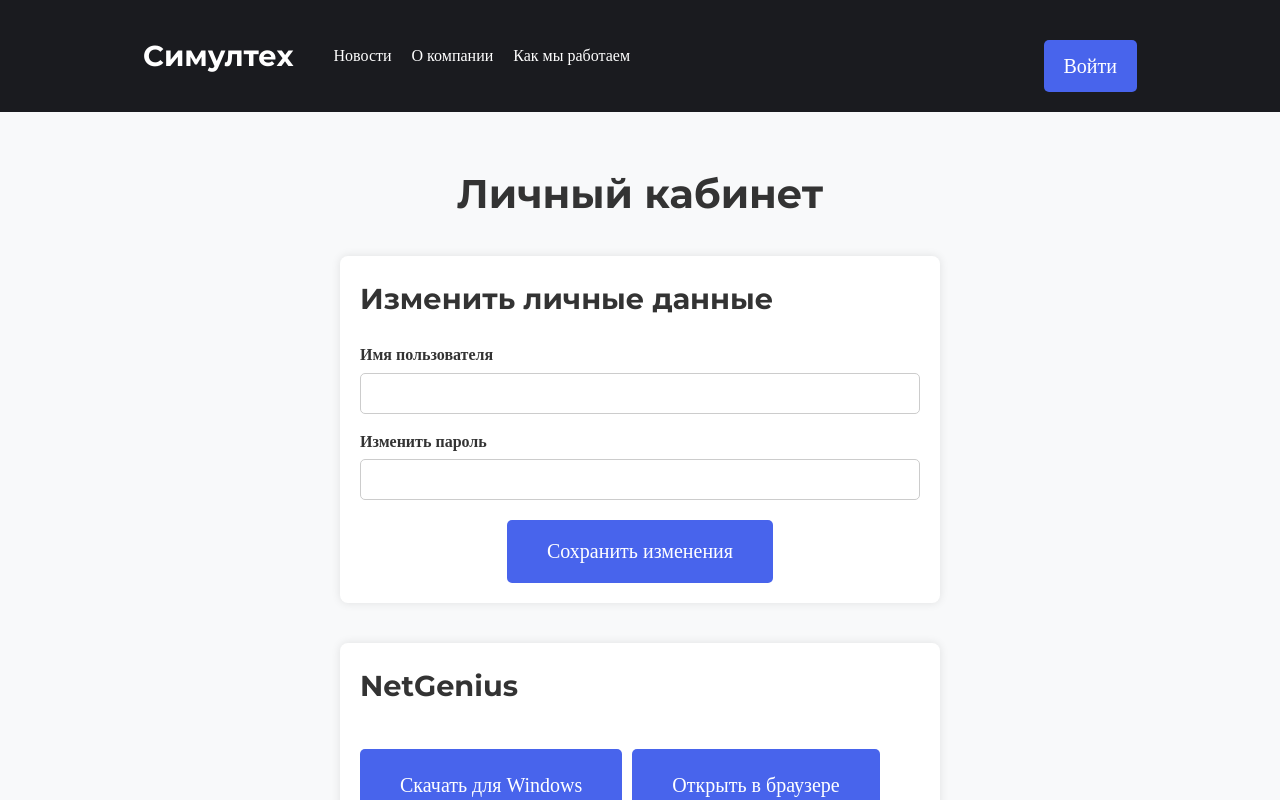
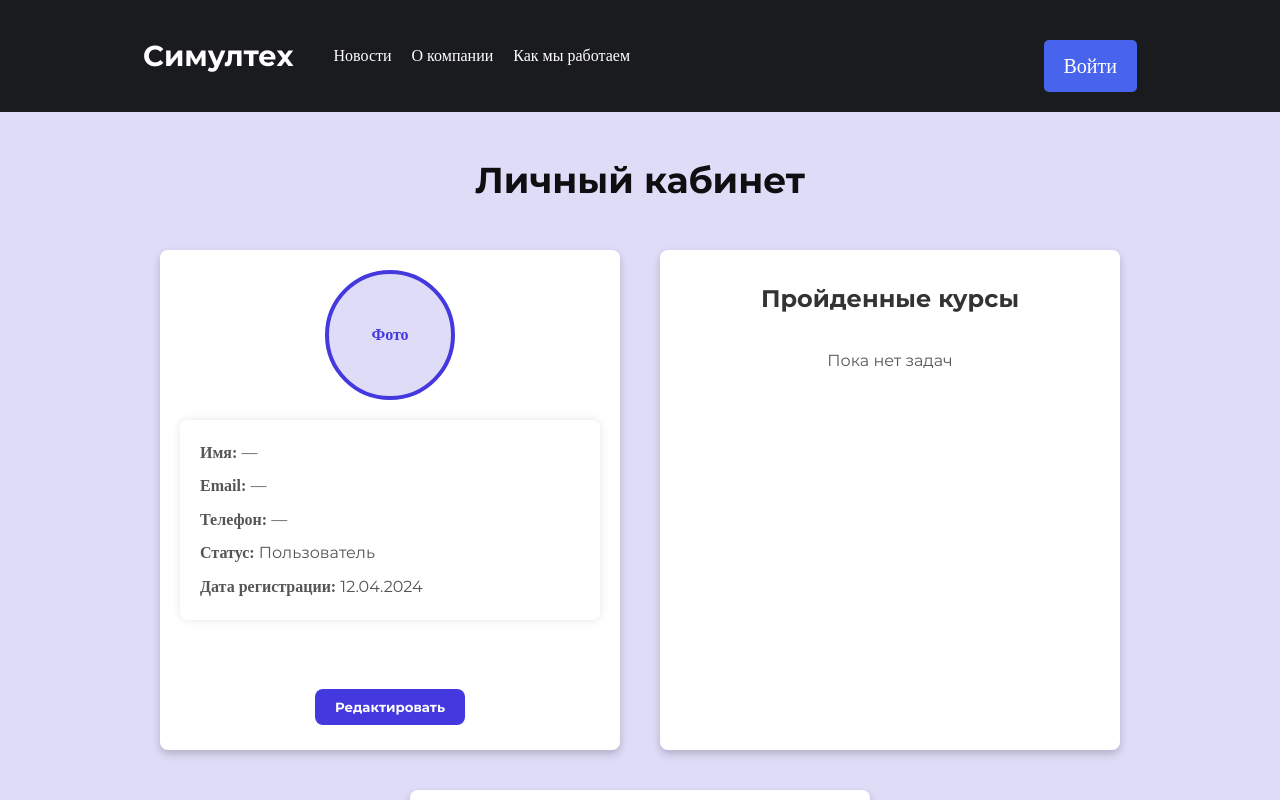
Before and after one commit to simulteh/frontend, a React (Create React App) app: page /profile in a window 1280 px wide. Shown: the top 800 px of the page. Built offline with nearby package versions, Linux system fonts and the light colour scheme.

Commit message:
Изменил страницу ProfilePage и добавил для неё CSS

```diff
--- a/src/components/AuthForm.jsx
+++ b/src/components/AuthForm.jsx
@@ -1,17 +1,28 @@
 import React, { useState } from 'react';
 import './AuthForm.css'; // Подключаем стили
+import { useNavigate } from 'react-router-dom';
+
 
 const AuthForm = () => {
+  const navigate = useNavigate();
   const [isLogin, setIsLogin] = useState(true); // Переключатель между входом и регистрацией
   const [email, setEmail] = useState('');
   const [password, setPassword] = useState('');
 
   const handleSubmit = (e) => {
     e.preventDefault();
-    console.log('Email:', email);
-    console.log('Password:', password);
-    // Здесь можно добавить логику для отправки данных на сервер
+
+    if (isLogin) {
+      if (email === 'testemail@simulteh.com' && password === '12345test') {
+        navigate('/profile'); // если логин/пароль совпадают
+      } else {
+        alert('Неверный логин или пароль');
+      }
+    } else {
+      alert('Регистрация пока не реализована');
+    }
   };
+
 
   return (
     <div className="auth-container">
--- /dev/null
+++ b/src/pages/ProfilePage.css
@@ -0,0 +1,113 @@
+.profile-container {
+  padding: 40px;
+  background-color: #DFDCF8;
+  min-height: 100vh;
+  font-family: sans-serif;
+}
+
+.profile-title {
+  text-align: center;
+  font-size: 36px;
+  margin-bottom: 40px;
+  color: #0F0F11;
+}
+
+.profile-cards {
+  display: flex;
+  gap: 40px;
+  justify-content: center;
+  flex-wrap: wrap;
+}
+
+.card {
+  background-color: #FFFFFF;
+  border-radius: 16px;
+  padding: 30px 25px;
+  width: 460px;
+  height: 500px;
+  box-shadow: 0 4px 16px rgba(0, 0, 0, 0.15);
+  display: flex;
+  flex-direction: column;
+  align-items: center;
+  position: relative;
+  box-sizing: border-box;
+}
+
+.profile-card {
+  text-align: center;
+}
+
+.profile-image-label {
+  cursor: pointer;
+  margin-bottom: 20px;
+}
+
+.profile-image {
+  width: 130px;
+  height: 130px;
+  border-radius: 50%;
+  object-fit: cover;
+  border: 4px solid #4439DE;
+}
+
+.profile-placeholder {
+  width: 130px;
+  height: 130px;
+  border-radius: 50%;
+  background-color: #DFDCF8;
+  border: 4px solid #4439DE;
+  display: flex;
+  align-items: center;
+  justify-content: center;
+  font-weight: bold;
+  color: #4439DE;
+  font-size: 16px;
+  user-select: none;
+}
+
+.profile-info {
+  width: 100%;
+  display: flex;
+  flex-direction: column;
+  gap: 8px;
+  margin-bottom: 70px; /* место для кнопки */
+  overflow-wrap: anywhere; /* перенос email */
+}
+
+.profile-info p {
+  margin: 0;
+  color: #0F0F11;
+  font-size: 15px;
+  text-align: left;
+}
+
+.profile-info input {
+  padding: 8px;
+  border-radius: 6px;
+  border: 1px solid #ccc;
+  font-size: 14px;
+}
+
+.edit-button {
+  position: absolute;
+  bottom: 25px;
+  left: 50%;
+  transform: translateX(-50%);
+  padding: 10px 20px;
+  background-color: #4439DE;
+  color: #FFFFFF;
+  border: none;
+  border-radius: 8px;
+  cursor: pointer;
+  font-weight: bold;
+}
+
+.scrollable-card {
+  overflow-y: auto;
+  text-align: center;
+}
+
+.placeholder-text {
+  color: gray;
+  margin-top: 20px;
+}
--- a/src/pages/ProfilePage.jsx
+++ b/src/pages/ProfilePage.jsx
@@ -1,20 +1,149 @@
-import React from 'react';
-import ProfileInfo from '../components/ProfileInfo';
-import DownloadSection from '../components/DownloadSection';
-import GradesTable from '../components/GradesTable';
-import '../ProfilePage.css'; // Обновленный путь к CSS файлу
+// Импорт React и CSS-файла со стилями
+import React, { useState } from 'react';
+import './ProfilePage.css';
 
-const ProfilePage = () => {
+function ProfilePage() {
+  // Хранит загруженную аватарку (в виде временной ссылки на файл)
+  const [image, setImage] = useState(null);
+
+  // Флаг режима редактирования (true = редактируем)
+  const [isEditing, setIsEditing] = useState(false);
+
+  // Основные данные пользователя: имя, email, телефон
+  // Эти данные хранятся в состоянии компонента и теряются после перезагрузки страницы
+  const [formData, setFormData] = useState({
+    name: '',
+    email: '',
+    phone: ''
+  });
+
+  // Обработка выбора файла аватарки
+  const handleImageChange = (e) => {
+    const file = e.target.files[0];
+    if (file) {
+      const imageUrl = URL.createObjectURL(file); // создаём ссылку на файл
+      setImage(imageUrl); // сохраняем в состояние
+    }
+  };
+
+  // Универсальный обработчик изменения любого текстового поля
+  const handleChange = (e) => {
+    setFormData(prev => ({
+      ...prev,
+      [e.target.name]: e.target.value
+    }));
+  };
+
+  // Функция форматирования номера телефона (применяется при выходе из режима редактирования)
+  const formatPhoneNumber = (rawPhone) => {
+    let phone = rawPhone.replace(/\D/g, ''); // убираем всё кроме цифр
+
+    // если номер начинается с 8 и длина 11 — заменяем на +7
+    if (phone.length === 11 && phone.startsWith('8')) {
+      phone = '7' + phone.slice(1);
+    }
+
+    // если начинается с 7 и 11 цифр — форматируем красиво
+    if (phone.length === 11 && phone.startsWith('7')) {
+      return `+7 (${phone.slice(1, 4)}) ${phone.slice(4, 7)}-${phone.slice(7, 9)}-${phone.slice(9)}`;
+    }
+
+    // если пользователь ввёл "+7..." сразу
+    if (rawPhone.startsWith('+7') && phone.length === 11) {
+      return `+7 (${phone.slice(1, 4)}) ${phone.slice(4, 7)}-${phone.slice(7, 9)}-${phone.slice(9)}`;
+    }
+
+    // если формат странный — возвращаем как есть
+    return rawPhone;
+  };
+
+  // Кнопка "Редактировать" или "Сохранить"
+  const handleEditToggle = () => {
+    // Если выходим из режима редактирования, форматируем номер
+    if (isEditing) {
+      setFormData(prev => ({
+        ...prev,
+        phone: formatPhoneNumber(prev.phone)
+      }));
+    }
+
+    // Переключаем режим
+    setIsEditing(!isEditing);
+  };
+
   return (
-    <div className="profile">
-      <div className="container">
-        <h2>Личный кабинет</h2>
-        <ProfileInfo />
-        <DownloadSection />
-        <GradesTable />
+    <div className="profile-container">
+      <h1 className="profile-title">Личный кабинет</h1>
+
+      <div className="profile-cards">
+        {/* --- КАРТОЧКА 1: Профиль --- */}
+        <div className="card profile-card">
+          <label className="profile-image-label">
+            {/* Если есть аватар — показываем его, иначе — круг-заглушку */}
+            {image ? (
+              <img src={image} alt="User avatar" className="profile-image" />
+            ) : (
+              <div className="profile-placeholder">Фото</div>
+            )}
+            <input type="file" accept="image/*" onChange={handleImageChange} hidden />
+          </label>
+
+          {/* Если включён режим редактирования */}
+          {isEditing ? (
+            <div className="profile-info">
+              <input
+                type="text"
+                name="name"
+                value={formData.name}
+                onChange={handleChange}
+                placeholder="Имя"
+              />
+              <input
+                type="email"
+                name="email"
+                value={formData.email}
+                onChange={handleChange}
+                placeholder="Email"
+              />
+              <input
+                type="tel"
+                name="phone"
+                value={formData.phone}
+                onChange={handleChange}
+                placeholder="+7 (___) ___-__-__"
+              />
+            </div>
+          ) : (
+            // Если не редактируем — отображаем данные
+            <div className="profile-info">
+              <p><strong>Имя:</strong> {formData.name || '—'}</p>
+              <p><strong>Email:</strong> {formData.email || '—'}</p>
+              <p><strong>Телефон:</strong> {formData.phone || '—'}</p>
+              <p><strong>Статус:</strong> Пользователь</p>
+              <p><strong>Дата регистрации:</strong> 12.04.2024</p>
+            </div>
+          )}
+
+          {/* Кнопка Редактировать / Сохранить */}
+          <button className="edit-button" onClick={handleEditToggle}>
+            {isEditing ? 'Сохранить' : 'Редактировать'}
+          </button>
+        </div>
+
+        {/* --- КАРТОЧКА 2: Пройденные курсы --- */}
+        <div className="card scrollable-card">
+          <h3>Пройденные курсы</h3>
+          <p className="placeholder-text">Пока нет задач</p>
+        </div>
+
+        {/* --- КАРТОЧКА 3: Предстоящие курсы --- */}
+        <div className="card scrollable-card">
+          <h3>Следующие курсы</h3>
+          <p className="placeholder-text">Пока нет задач</p>
+        </div>
       </div>
     </div>
   );
-};
+}
 
 export default ProfilePage;
```
